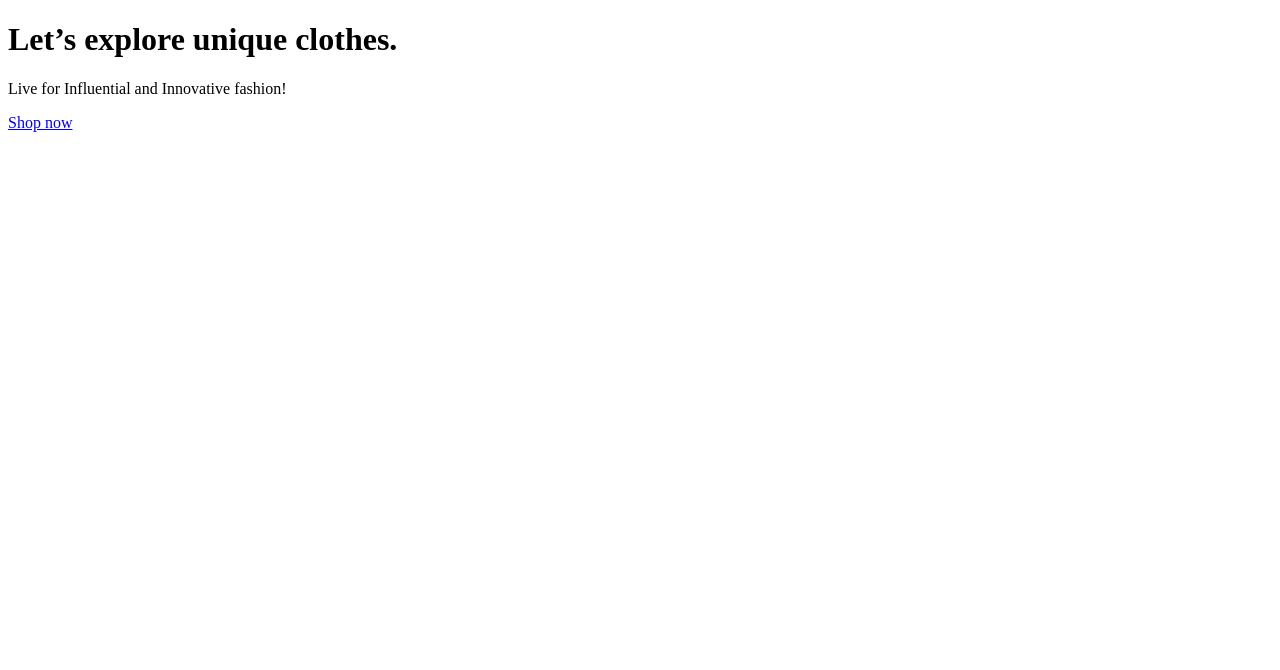
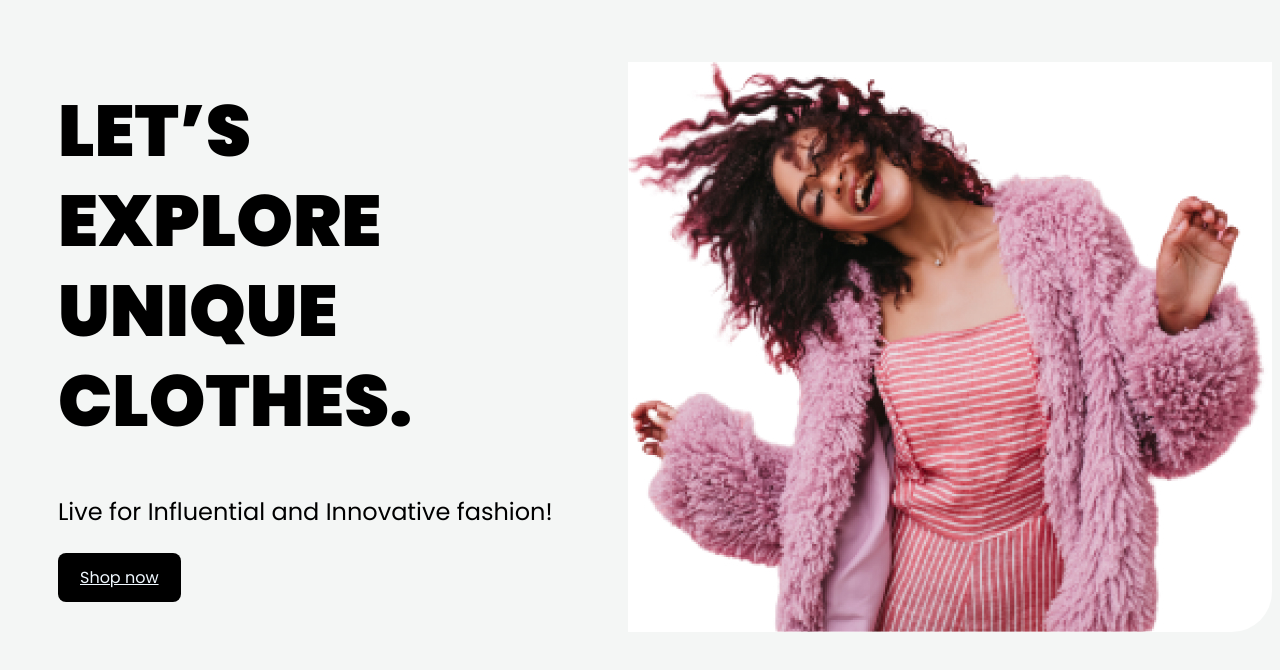
Before and after one commit to ead-codigo-2023/ejercicio-2-asignar-estilos-con-css-JuanPMoscoso, a plain HTML site: page index.html in a window 1280 px wide. Drawn offline with Linux system fonts and the light colour scheme.

Commit message:
Avance ejercicio 2

```diff
--- a/assets/css/style.css
+++ b/assets/css/style.css
@@ -0,0 +1,38 @@
+body {
+    font-family: 'Poppins', sans-serif;
+    background-color: #F4F6F5;
+}
+h1 {
+    color: #000;
+font-family: Poppins;
+font-size: 72px;
+font-weight: 900;
+line-height: 90px; /* 125% */
+text-transform: uppercase;
+padding-right: 70%;
+}
+p {;
+    font-size: 24px;
+    font-weight: 400
+
+}
+a {;
+    display: inline-flex;
+padding: 12px 22px;
+gap: 10px;
+background-color: black;
+color: aliceblue;
+border-radius: 8px
+}
+.hero {
+    padding: 35px 50px;
+    padding-top: 30px;
+    padding-right: 450px;
+    padding-left: 50px;
+    padding-bottom: 30px;
+    background-color: #F4F6F5;
+    background-image: url(../Imagenes/image.jpg);
+    background-repeat: no-repeat;
+    background-position: bottom right;
+    border-radius: 40px;
+}
--- a/index.html
+++ b/index.html
@@ -4,6 +4,10 @@
 	<meta charset="UTF-8">
 	<meta name="viewport" content="width=device-width, initial-scale=1.0">
 	<title>Ejemplo de hero banner</title>
+	<link rel="preconnect" href="https://fonts.googleapis.com">
+	<link rel="preconnect" href="https://fonts.gstatic.com" crossorigin>
+	<link href="https://fonts.googleapis.com/css2?family=Poppins:ital,wght@0,400;0,900;1,500&display=swap" rel="stylesheet">
+	<link rel="stylesheet" href="assets/css/style.css">
 </head>
 <body>
 	<div class="hero">
```
Also changed, not shown: assets/Imagenes/image.jpg (added).
